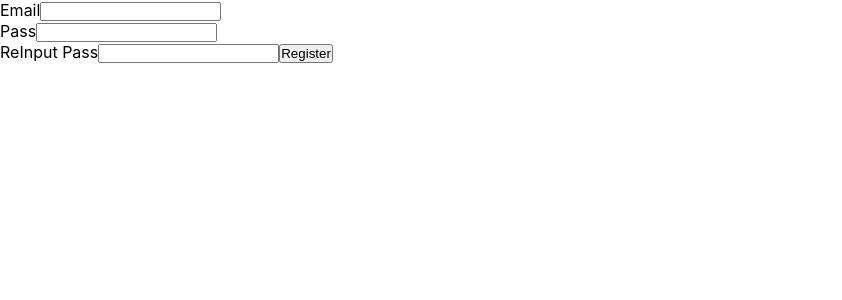
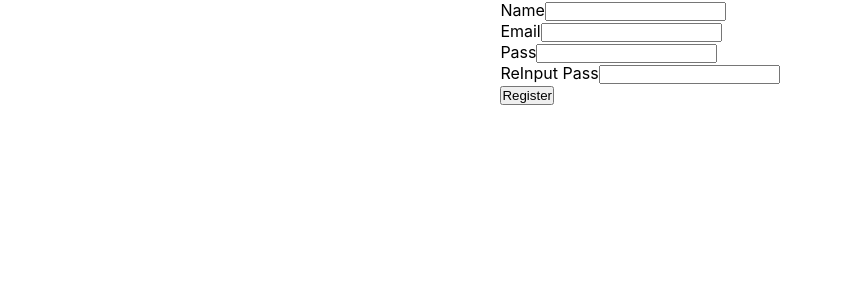
Before and after one commit to GiaThuanKaren/Chat-web-Socket-IO-React-JS-, a React (Create React App) app in the folder client/chatclient/: page / in a window 1280 px wide. Shown: the top 300 px of the page, without its empty margins (0-842 px from the left). Built offline with nearby package versions, Linux system fonts and the light colour scheme; no server answers.

Commit message:
Connect Auth Server to React , register successfully 7/7/2022

```diff
--- a/client/chatclient/package.json
+++ b/client/chatclient/package.json
@@ -18,6 +18,7 @@
     "react-dom": "^17.0.2",
     "react-redux": "^8.0.2",
     "react-router": "^6.3.0",
+    "react-router-dom": "^6.3.0",
     "react-scripts": "5.0.1",
     "react-scroll-to-bottom": "^4.2.0",
     "redux": "^4.2.0",
--- a/client/chatclient/src/App.js
+++ b/client/chatclient/src/App.js
@@ -10,6 +10,7 @@ import RightSideBar from "./Components/RightSideBar/RightSideBar";
 import ButtonAppBar from "./Components/MUI/Header";
 import ChatSection from "./Page/ChatSection/ChatSection";
 import LoginAndRegister from "./Page/LoginAndRegister/LoginAndRegister";
+import { Routes } from "react-router";
 function App() {
   const [text, setText] = useState("");
   // const SendMessage = function () {
@@ -23,7 +24,10 @@ function App() {
     <>
       {/* <h1>hhh</h1> */}
       {/* <ButtonAppBar /> */}
-      <div style={{overflow:"hidden"}}>
+      <div style={{overflow:"hidden",minHeight:"100vh"}}>
+      <Routes>
+
+      </Routes>
         {/* <ChatSection /> */}
         <LoginAndRegister />
       </div>
--- a/client/chatclient/src/Page/LoginAndRegister/LoginAndRegister.js
+++ b/client/chatclient/src/Page/LoginAndRegister/LoginAndRegister.js
@@ -1,17 +1,53 @@
-import React, { useState } from "react";
+import React, { useEffect, useState } from "react";
+import { Grid } from "@mui/material";
 import style from "./LoginAndRegister.module.css";
-import axious from "axios"
-function LoginComp(){
+import { useLocation } from "react-router-dom";
+import axious from "axios";
+function RegisterAndLoginComp() {
+  const location = useLocation();
+  console.log(location.pathname);
   const [properties, Setproperties] = useState({
     Email: "",
     Pass: "",
     RePass: "",
+    Name: "",
   });
+  async function Fetch() {
+    if (properties.Pass === properties.RePass) {
+      try {
+        let { data } = await axious.post(`http://localhost:5001/register`, {
+          name: properties.Name,
+          email: properties.Email,
+          password: properties.Pass,
+        });
+        console.log("Respone from server ", data);
+        if(data.status==404){
+          alert(data.msg);
+        }
+        if(data.status==200){
+          alert(data.msg)
+        }
+      } catch (e) {
+        console.log(e,"Login Regis 25")
+      }
+    } else alert("Pass it not valid , try again");
+  }
   // fetch(``)
   return (
     <>
-      <div>
+      <Grid item>
         <form>
+          <label>Name</label>
+          <input
+            onChange={(e) => {
+              Setproperties({
+                ...properties,
+                Name: e.target.value,
+              });
+            }}
+          />
+          <br />
+
           <label>Email</label>
           <input
             value={properties.Email}
@@ -44,19 +80,34 @@ function LoginComp(){
               });
             }}
           />
-          <button>Register</button>
+          <br />
+          <button
+            onClick={(e) => {
+              e.preventDefault();
+              Fetch();
+            }}
+          >
+            Register
+          </button>
         </form>
-      </div>
+      </Grid>
     </>
   );
 }
 
 function LoginAndRegister() {
- return (
-  <>
-    <LoginComp/>
-  </>
- )
+  return (
+    <>
+      <Grid
+        style={{ height: "100%" }}
+        container
+        justifyContent={"center"}
+        alignItems={"center"}
+      >
+        <RegisterAndLoginComp />
+      </Grid>
+    </>
+  );
 }
 
 export default LoginAndRegister;
--- a/client/chatclient/src/index.js
+++ b/client/chatclient/src/index.js
@@ -5,11 +5,15 @@ import App from "./App";
 import reportWebVitals from "./reportWebVitals";
 import { Provider } from "react-redux";
 import store from "./Redux/Store/store";
+import { BrowserRouter } from "react-router-dom";
+
 ReactDOM.render(
   <Provider store={store}>
-    <React.StrictMode>
-      <App />
-    </React.StrictMode>
+    <BrowserRouter>
+      <React.StrictMode>
+        <App />
+      </React.StrictMode>
+    </BrowserRouter>
   </Provider>,
   document.getElementById("root")
 );
```
Also changed, not shown: 2 other files (tests, documents, lock files or other folders).
